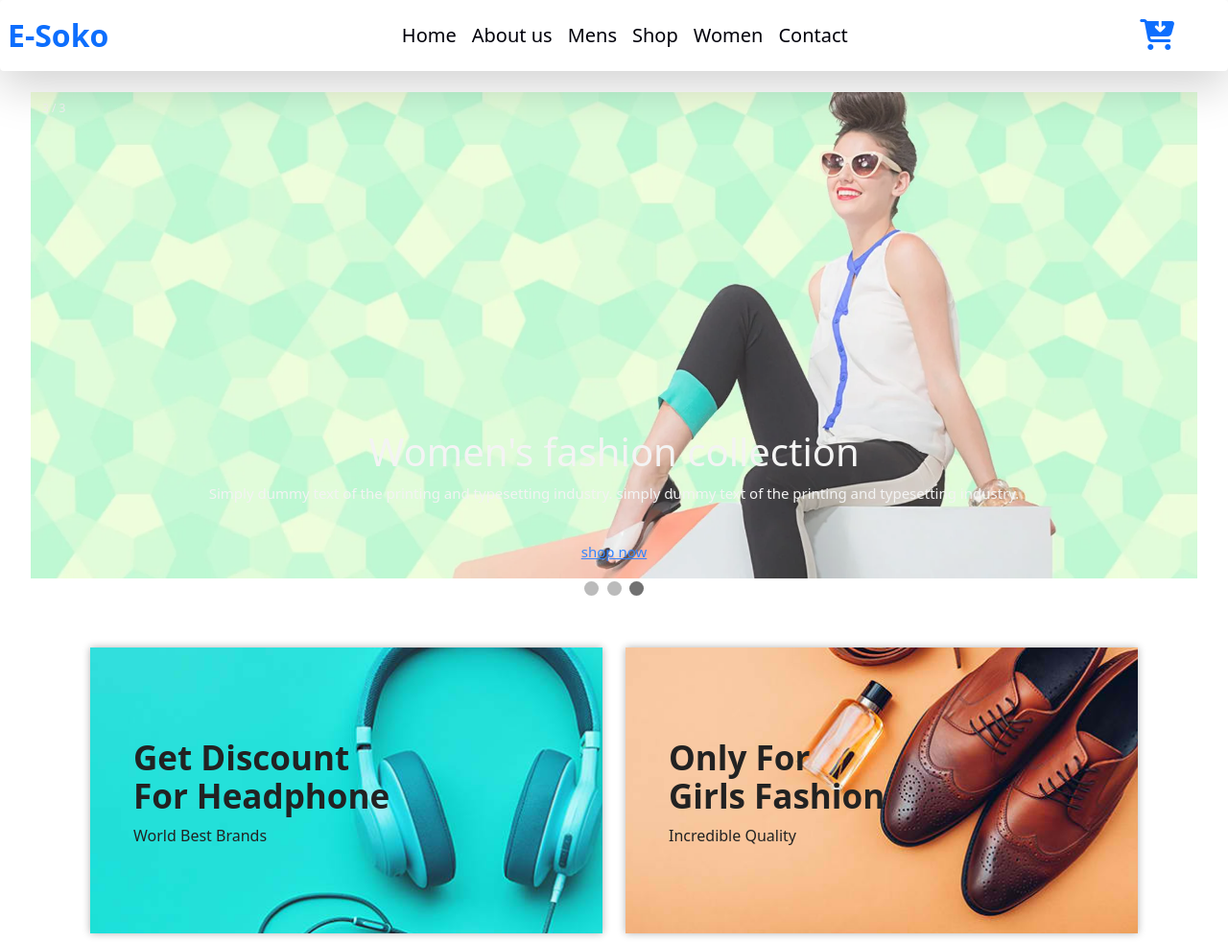
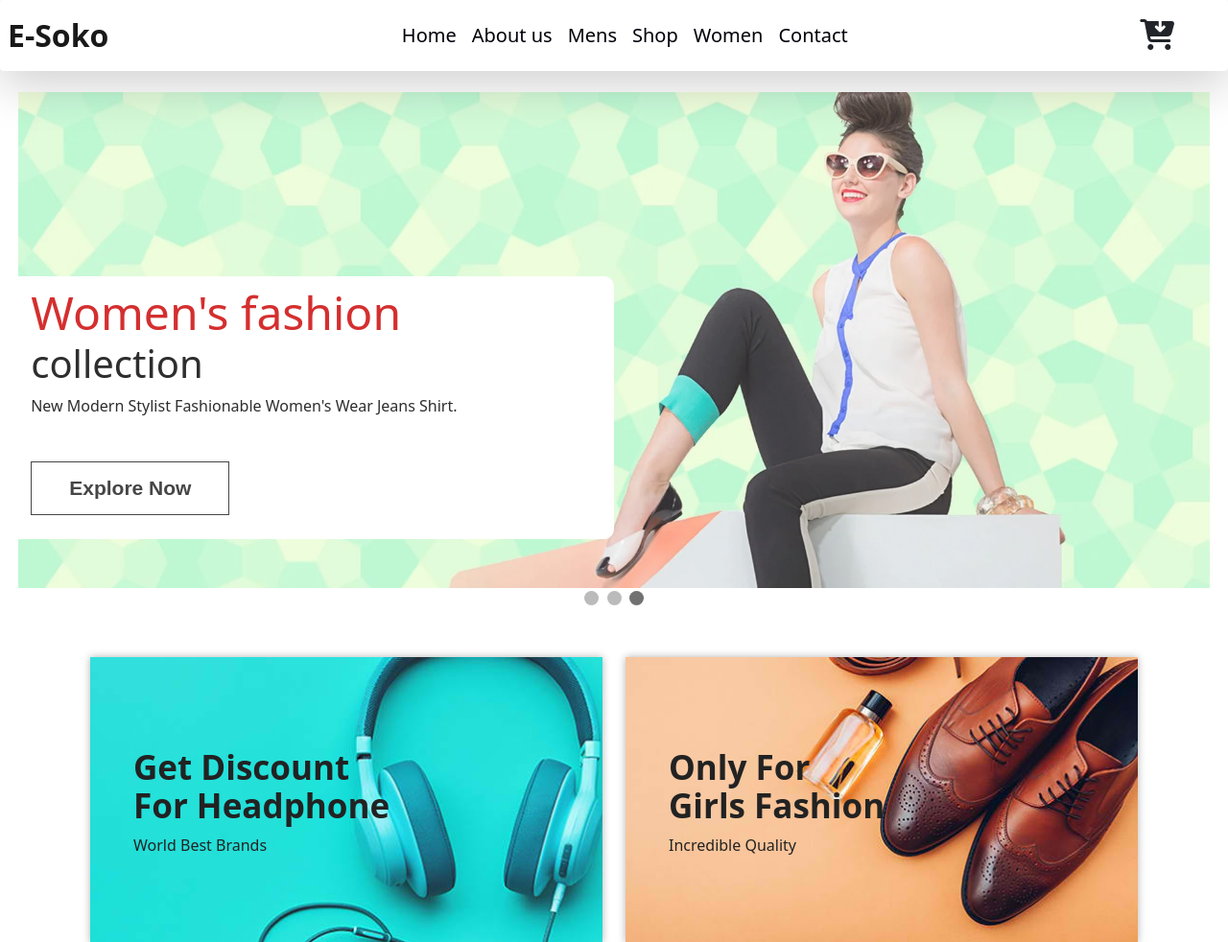
Before and after one commit to NeemaMwende/E-sokoo, a Django app: page / in a window 1280 px wide. Shown: the top 982 px of the page at 96% size. Run offline with Django 3.2, Linux system fonts and the light colour scheme; some libraries are stand-ins or nearby versions; some web fonts are replaced.

Commit message:
styling bunner

```diff
--- a/sokoapp/templates/home.html
+++ b/sokoapp/templates/home.html
@@ -6,35 +6,35 @@
 <div class="slideshow-container">
 
     <div class="mySlides fade">
-        <div class="numbertext">1 / 3</div>
+
         <img src="{% static 'images/1.jpg' %}" style="width:100%">
         <div class="text">
-            <h1 class="title1">new fashion collection</h1>
-            <p class="slider-brief">Simply dummy text of the printing and typesetting industry. simply dummy text of the printing and typesetting industry.</p>
+            <h1 class="title1"> <span id="fasho">New fashion</span> <br>collection</h1>
+            <p class="slider-brief fw-light fs-6">New Modern Stylist Fashionable Men's Wear Jeans Shirt.<p>
                 <br>
-                <a href="#" class="shop-now">shop now</a>
+                <a href="#" class="btn2">Explore Now <i class="fa-solid fa-arrow-up-right fa-2x"></i></a>
         </div>
     </div>
 
     <div class="mySlides fade">
-        <div class="numbertext">2 / 3</div>
+
         <img src="{% static 'images/2.jpg' %}" style="width:100%">
         <div class="text">
-            <h1 class="title1">Men's fashion collection</h1>
-            <p class="slider-brief">Simply dummy text of the printing and typesetting industry. simply dummy text of the printing and typesetting industry.</p>
+            <h1 class="title1"> <span id="fasho">Men's fashion</span> <br> collection</h1>
+            <p class="slider-brief fw-light fs-6">New Modern Stylist Fashionable Men's Wear Jeans Shirt.</p>
             <br>
-            <a href="#" class="shop-now">shop now</a>
+            <a href="#"class="btn2">Explore Now <i class="fa-solid fa-arrow-up-right fa-2x"></i></a>
         </div>
     </div>
 
     <div class="mySlides fade">
-        <div class="numbertext">3 / 3</div>
+
         <img src="{% static 'images/3.jpg' %}" style="width:100%">
         <div class="text">
-            <h1 class="title1">Women's fashion collection</h1>
-            <p class="slider-brief">Simply dummy text of the printing and typesetting industry. simply dummy text of the printing and typesetting industry.</p>
+            <h1 class="title1"> <span id="fasho">Women's fashion</span><br> collection</h1>
+            <p class="slider-brief fw-light fs-6">New Modern Stylist Fashionable Women's Wear Jeans Shirt.</p>
             <br>
-            <a href="#" class="shop-now">shop now</a>
+            <a href="#" class="btn2 mb-3">Explore Now<i class="fa-solid fa-arrow-up-right fa-2x"></i></a>
         </div>
     </div>
 </div>
--- a/sokoapp/templates/navbar.html
+++ b/sokoapp/templates/navbar.html
@@ -1,5 +1,5 @@
 <nav class="navbar navbar-expand-lg mb-2 bg-light fs-6 fixed-top bg-body shadow-lg rounded">
-  <a class="navbar-brand fs-2 fw-bold text-primary ml-2" href="#">E-Soko</a>
+  <a class="navbar-brand fs-2 fw-bold  ml-2" href="#">E-Soko</a>
   <button class="navbar-toggler" type="button" data-toggle="collapse" data-target="#navbarNavDropdown" aria-controls="navbarNavDropdown" aria-expanded="false" aria-label="Toggle navigation">
     <span class="navbar-toggler-icon"></span>
   </button>
@@ -28,7 +28,7 @@
     <div class="col-1" >
         <ul class="nav navbar-nav navbar-right mr-3">
             <li>
-               <a href=""><i class="fa-solid fa-cart-arrow-down fa-2x"></i></a>
+               <a href=""><i class="text-dark fa-solid fa-cart-arrow-down fa-2x"></i></a>
             </li>
          </ul>
     </div>
--- a/static/css/style.css
+++ b/static/css/style.css
@@ -83,6 +83,8 @@
 figure {
     margin: 0px;
 }
+
+
 /** collection-section **/
 
 .collection-section {
@@ -118,22 +120,28 @@
 }
 
 li.nav-item:hover {
-         background-color: rgb(0, 0, 10);
+    background-color: rgb(243, 4, 4);
     font-size: 20px;
     color: white;
 }
+
+
 /* Slideshow container */
 
 .slideshow-container {
-         max-width: 95%;
+    max-width: 97%;
     position: relative;
     margin: auto;
 }
+
+
 /* Hide the images by default */
 
 .mySlides {
     display: none;
 }
+
+
 /* Next & previous buttons */
 
 .prev,
@@ -151,38 +159,48 @@
     border-radius: 0 3px 3px 0;
     user-select: none;
 }
+
+
 /* Position the "next button" to the right */
 
 .next {
     right: 0;
     border-radius: 3px 0 0 3px;
 }
+
+
 /* On hover, add a black background color with a little bit see-through */
 
 .prev:hover,
 .next:hover {
     background-color: rgba(0, 0, 0, 0.8);
 }
+
+
 /* Caption text */
 
 .text {
-         color: #f2f2f2;
-         font-size: 15px;
+    color: #050505;
+    font-size: 20px;
     padding: 8px 12px;
     position: absolute;
-         bottom: 8px;
-         width: 100%;
-         text-align: center;
+    bottom: 10%;
+    width: 50%;
+    border: solid 1px#fff;
+    border-top-right-radius: 10px;
+    border-bottom-right-radius: 10px;
+    background-color: #fff;
 }
+
+
 /* Number text (1/3 etc) */
 
-     .numbertext {
-         color: #f2f2f2;
-         font-size: 12px;
-         padding: 8px 12px;
-         position: absolute;
-         top: 0;
+#fasho {
+    color: #cc0707;
+    font-size: 48px;
 }
+
+
 /* The dots/bullets/indicators */
 
 .dot {
@@ -200,6 +218,8 @@
 .dot:hover {
     background-color: #717171;
 }
+
+
 /* Fading animation */
 
 .fade {
@@ -421,6 +441,54 @@
     transition-timing-function: ease-out;
 }
 
+.btn2 {
+    position: relative;
+    display: inline-block;
+    font-size: 21px;
+    line-height: 26px;
+    font-family: 'Poppins', sans-serif;
+    font-weight: 600;
+    color: #222;
+    text-align: center;
+    border: 1px solid #222;
+    padding: 14px 39px;
+    z-index: 1;
+    text-decoration: none;
+}
+
+.btn2:hover {
+    color: #fff;
+    text-decoration: none;
+}
+
+.btn2:hover:after {
+    -webkit-transform: scaleY(1);
+    transform: scaleY(1);
+    -webkit-transition-timing-function: cubic-bezier(0.52, 1.64, 0.37, 0.66);
+    transition-timing-function: cubic-bezier(0.52, 1.64, 0.37, 0.66);
+}
+
+.btn2:after {
+    content: "";
+    position: absolute;
+    z-index: -1;
+    top: 0;
+    left: 0;
+    right: 0;
+    bottom: 0;
+    background: #cc0707;
+    -webkit-transform: scaleY(0);
+    transform: scaleY(0);
+    -webkit-transform-origin: 50% 100%;
+    transform-origin: 50% 100%;
+    -webkit-transition-property: transform;
+    transition-property: transform;
+    -webkit-transition-duration: 0.5s;
+    transition-duration: 0.5s;
+    -webkit-transition-timing-function: ease-out;
+    transition-timing-function: ease-out;
+}
+
 @media (min-width: 992px) and (max-width: 1169px) {
     .banner-brief h2 {
         line-height: 32px;
@@ -435,6 +503,8 @@
         margin-top: 30px;
     }
 }
+
+
 /** shop-section **/
 
 .shop-section {
@@ -617,6 +687,8 @@
     position: relative;
     margin-top: 10px;
 }
+
+
 /*---Banner-Area ---*/
 
 .single-promo-banner.promo-banner-1 {
@@ -898,6 +970,8 @@
 .testimonial .owl-nav .owl-next {
     float: right;
 }
+
+
 /*----------------------------------------
 	13. Service-Area
 ----------------------------------------*/
```
Lines whose indentation alone changed are shown as unchanged.
